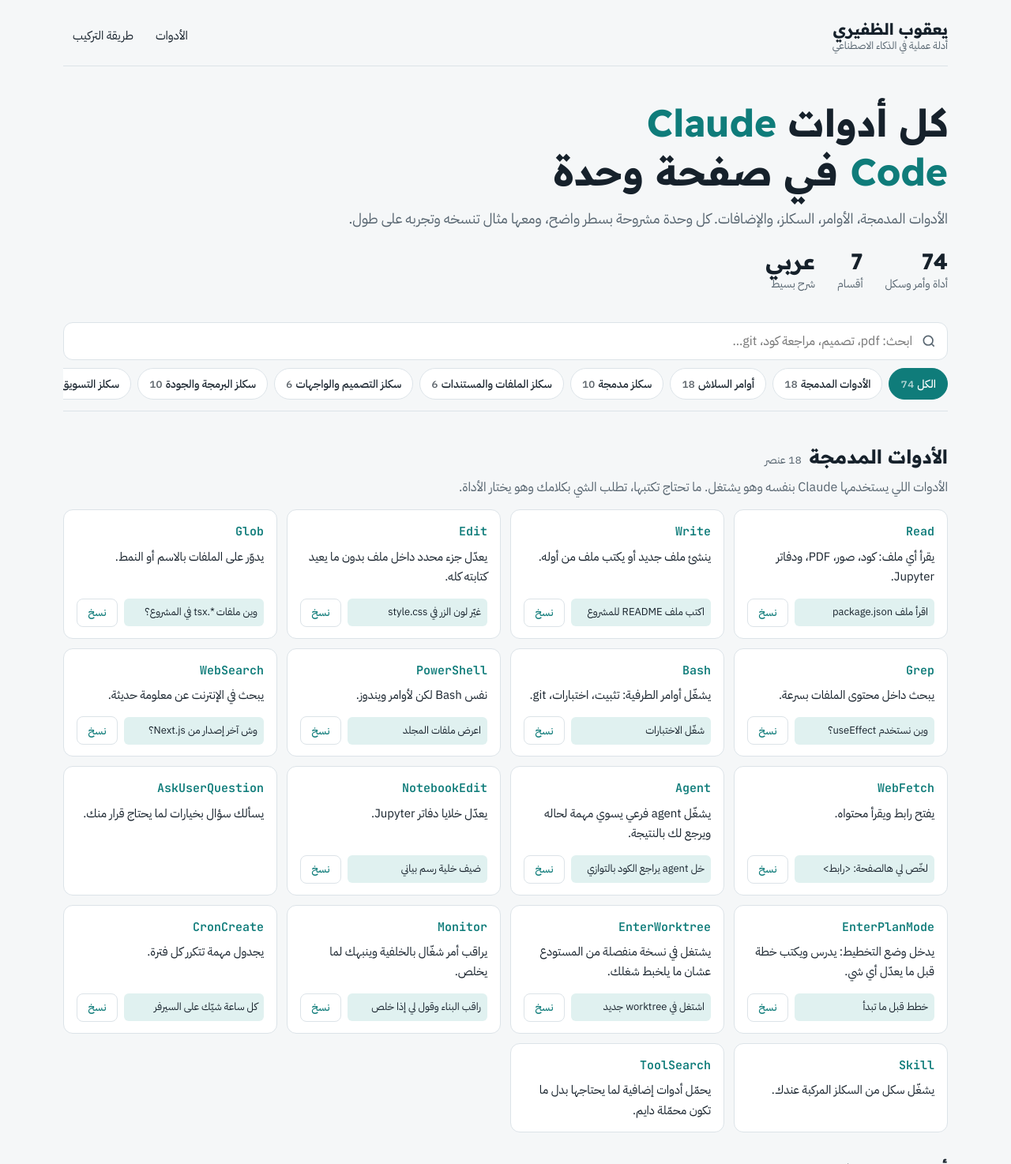
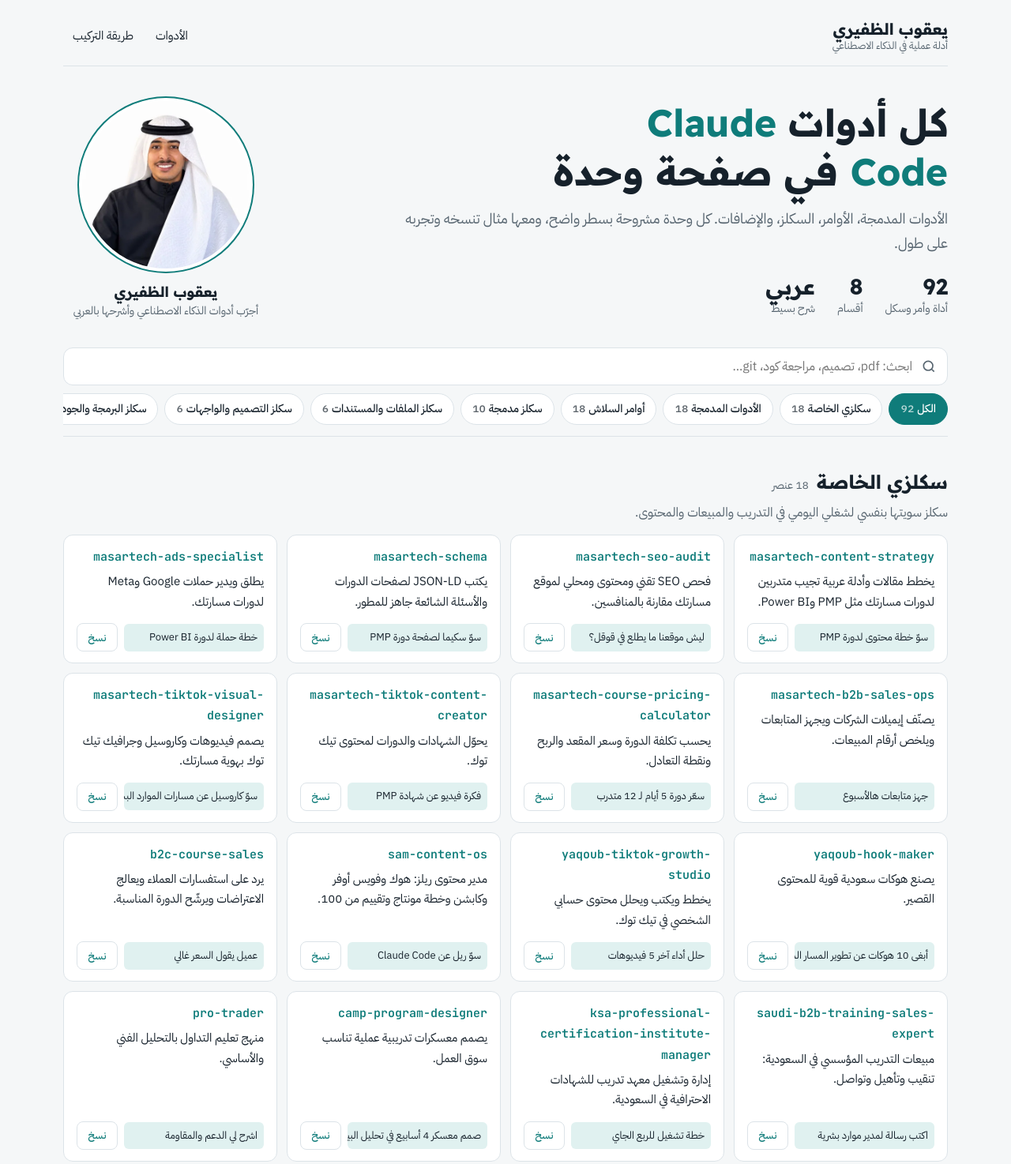
Before and after one commit to awadyaqoub5-creator/claude-code-skills, a plain HTML site: page index.html in a window 1280 px wide. Shown: the top 1474 px of the page at 79% size. Drawn offline with Linux system fonts and the light colour scheme.

Commit message:
Add profile photo and personal skills section
Co-Authored-By: Claude Opus 5.5 <noreply@anthropic.com>

```diff
--- a/index.html
+++ b/index.html
@@ -43,7 +43,14 @@ header.top{display:flex;align-items:center;justify-content:space-between;gap:12p
 .top nav a{color:var(--fg);text-decoration:none;padding:8px 12px;border-radius:8px;min-height:40px;display:inline-flex;align-items:center;font-size:15px;transition:background-color .2s}
 .top nav a:hover{background:var(--accent-soft)}
 
-.hero{padding-block:40px 24px;max-width:760px}
+.hero{padding-block:40px 24px;display:grid;grid-template-columns:minmax(0,1fr) 260px;gap:40px;align-items:center}
+.hero-text{min-width:0;max-width:700px}
+.me{margin:0;display:flex;flex-direction:column;align-items:center;gap:12px;text-align:center}
+.me img{width:220px;height:220px;max-width:100%;border-radius:50%;object-fit:cover;background:var(--surface);border:4px solid var(--surface);box-shadow:0 0 0 2px var(--accent)}
+.me figcaption{display:flex;flex-direction:column;line-height:1.5}
+.me b{font-family:var(--f-display);font-size:18px}
+.me span{font-size:14px;color:var(--muted)}
+@media (max-width:760px){.hero{grid-template-columns:1fr;gap:24px}.me{order:-1;flex-direction:row;text-align:right;justify-content:flex-start}.me img{width:96px;height:96px;border-width:3px}}
 .hero h1{font-family:var(--f-display);font-weight:700;font-size:clamp(30px,5.6vw,48px);line-height:1.3;margin:0 0 12px;text-wrap:balance}
 .hero h1 span{color:var(--accent)}
 .hero p{font-size:18px;color:var(--muted);margin:0}
@@ -108,9 +115,15 @@ footer strong{color:var(--fg);font-family:var(--f-display)}
   </header>
 
   <section class="hero">
+    <div class="hero-text">
     <h1>كل أدوات <span>Claude Code</span> في صفحة وحدة</h1>
     <p>الأدوات المدمجة، الأوامر، السكلز، والإضافات. كل وحدة مشروحة بسطر واضح، ومعها مثال تنسخه وتجربه على طول.</p>
     <div class="stats" id="stats"></div>
+    </div>
+    <figure class="me">
+      <img src="img/yaqoub.webp" width="480" height="480" alt="صورة يعقوب الظفيري" fetchpriority="high">
+      <figcaption><b>يعقوب الظفيري</b><span>أجرّب أدوات الذكاء الاصطناعي وأشرحها بالعربي</span></figcaption>
+    </figure>
   </section>
 
   <div class="bar" id="list">
@@ -166,6 +179,26 @@ description: متى يستخدمه Claude
 
 <script>
 var CATS=[
+ {id:"mine",title:"سكلزي الخاصة",desc:"سكلز سويتها بنفسي لشغلي اليومي في التدريب والمبيعات والمحتوى.",items:[
+  ["masartech-content-strategy","يخطط مقالات وأدلة عربية تجيب متدربين لدورات مسارتك مثل PMP وPower BI.","سوّ خطة محتوى لدورة PMP"],
+  ["masartech-seo-audit","فحص SEO تقني ومحتوى ومحلي لموقع مسارتك مقارنة بالمنافسين.","ليش موقعنا ما يطلع في قوقل؟"],
+  ["masartech-schema","يكتب JSON-LD لصفحات الدورات والأسئلة الشائعة جاهز للمطور.","سوّ سكيما لصفحة دورة PMP"],
+  ["masartech-ads-specialist","يطلق ويدير حملات Google وMeta لدورات مسارتك.","خطة حملة لدورة Power BI"],
+  ["masartech-b2b-sales-ops","يصنّف إيميلات الشركات ويجهز المتابعات ويلخص أرقام المبيعات.","جهز متابعات هالأسبوع"],
+  ["masartech-course-pricing-calculator","يحسب تكلفة الدورة وسعر المقعد والربح ونقطة التعادل.","سعّر دورة 5 أيام لـ 12 متدرب"],
+  ["masartech-tiktok-content-creator","يحوّل الشهادات والدورات لمحتوى تيك توك.","فكرة فيديو عن شهادة PMP"],
+  ["masartech-tiktok-visual-designer","يصمم فيديوهات وكاروسيل وجرافيك تيك توك بهوية مسارتك.","سوّ كاروسيل عن مسارات الموارد البشرية"],
+  ["yaqoub-hook-maker","يصنع هوكات سعودية قوية للمحتوى القصير.","أبغى 10 هوكات عن تطوير المسار المهني"],
+  ["yaqoub-tiktok-growth-studio","يخطط ويكتب ويحلل محتوى حسابي الشخصي في تيك توك.","حلل أداء آخر 5 فيديوهات"],
+  ["sam-content-os","مدير محتوى ريلز: هوك وفويس أوفر وكابشن وخطة مونتاج وتقييم من 100.","سوّ ريل عن Claude Code"],
+  ["b2c-course-sales","يرد على استفسارات العملاء ويعالج الاعتراضات ويرشّح الدورة المناسبة.","عميل يقول السعر غالي"],
+  ["saudi-b2b-training-sales-expert","مبيعات التدريب المؤسسي في السعودية: تنقيب وتأهيل وتواصل.","اكتب رسالة لمدير موارد بشرية"],
+  ["ksa-professional-certification-institute-manager","إدارة وتشغيل معهد تدريب للشهادات الاحترافية في السعودية.","خطة تشغيل للربع الجاي"],
+  ["camp-program-designer","يصمم معسكرات تدريبية عملية تناسب سوق العمل.","صمم معسكر 4 أسابيع في تحليل البيانات"],
+  ["pro-trader","منهج تعليم التداول بالتحليل الفني والأساسي.","اشرح لي الدعم والمقاومة"],
+  ["jawasim-poet","يكتب شيلات وقصايد نبطية للمناسبات والمدح والترحيب.","قصيدة ترحيب بالضيوف"],
+  ["motion-broll","يحوّل فيديو متكلم لموشن جرافيك متزامن مع الكلام.","سوّ B-roll لهالفيديو"]
+ ]},
  {id:"tools",title:"الأدوات المدمجة",desc:"الأدوات اللي يستخدمها Claude بنفسه وهو يشتغل. ما تحتاج تكتبها، تطلب الشي بكلامك وهو يختار الأداة.",items:[
   ["Read","يقرأ أي ملف: كود، صور، PDF، ودفاتر Jupyter.","اقرأ ملف package.json"],
   ["Write","ينشئ ملف جديد أو يكتب ملف من أوله.","اكتب ملف README للمشروع"],
```
Also changed, not shown: img/yaqoub.webp (added).
